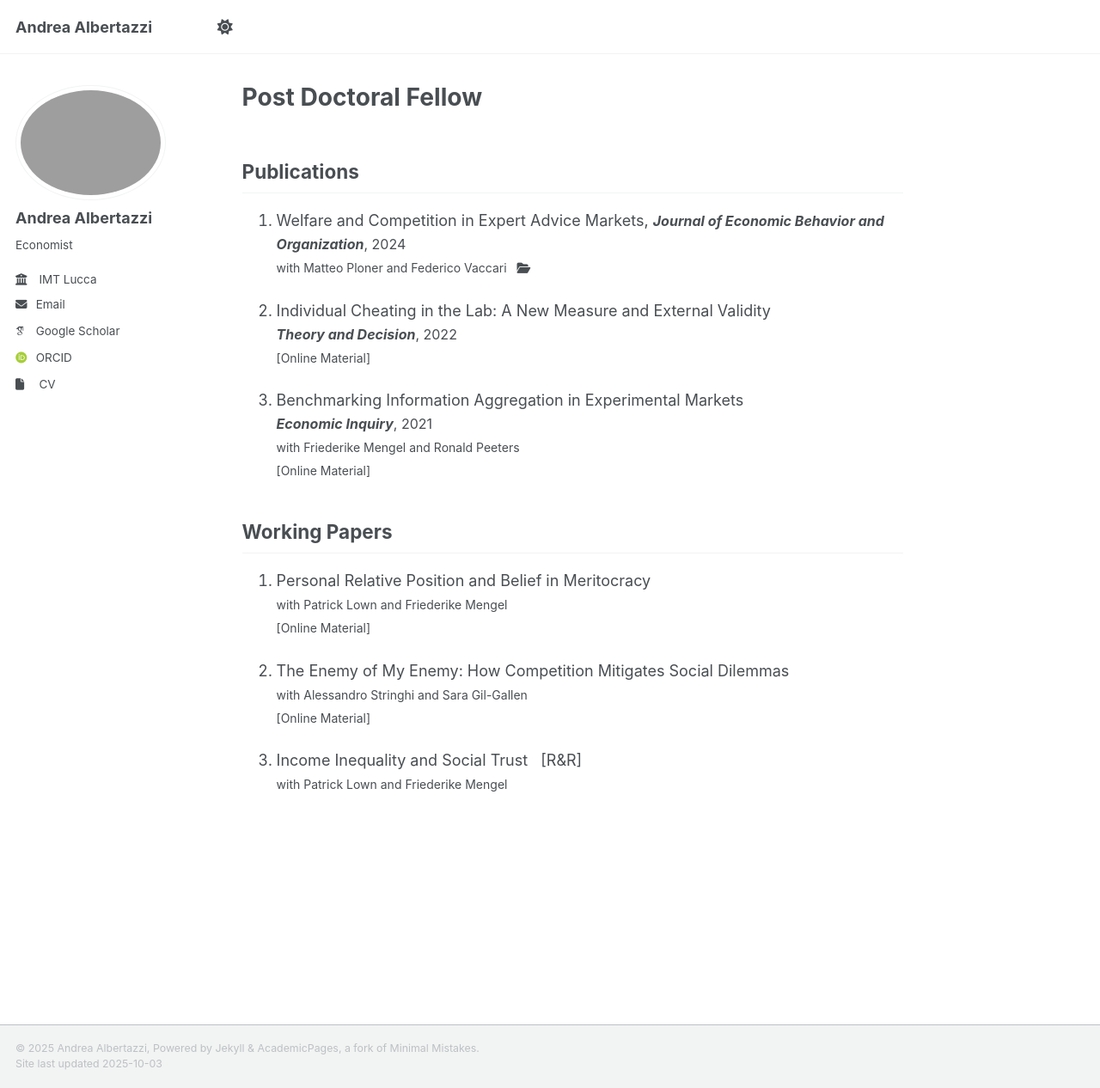
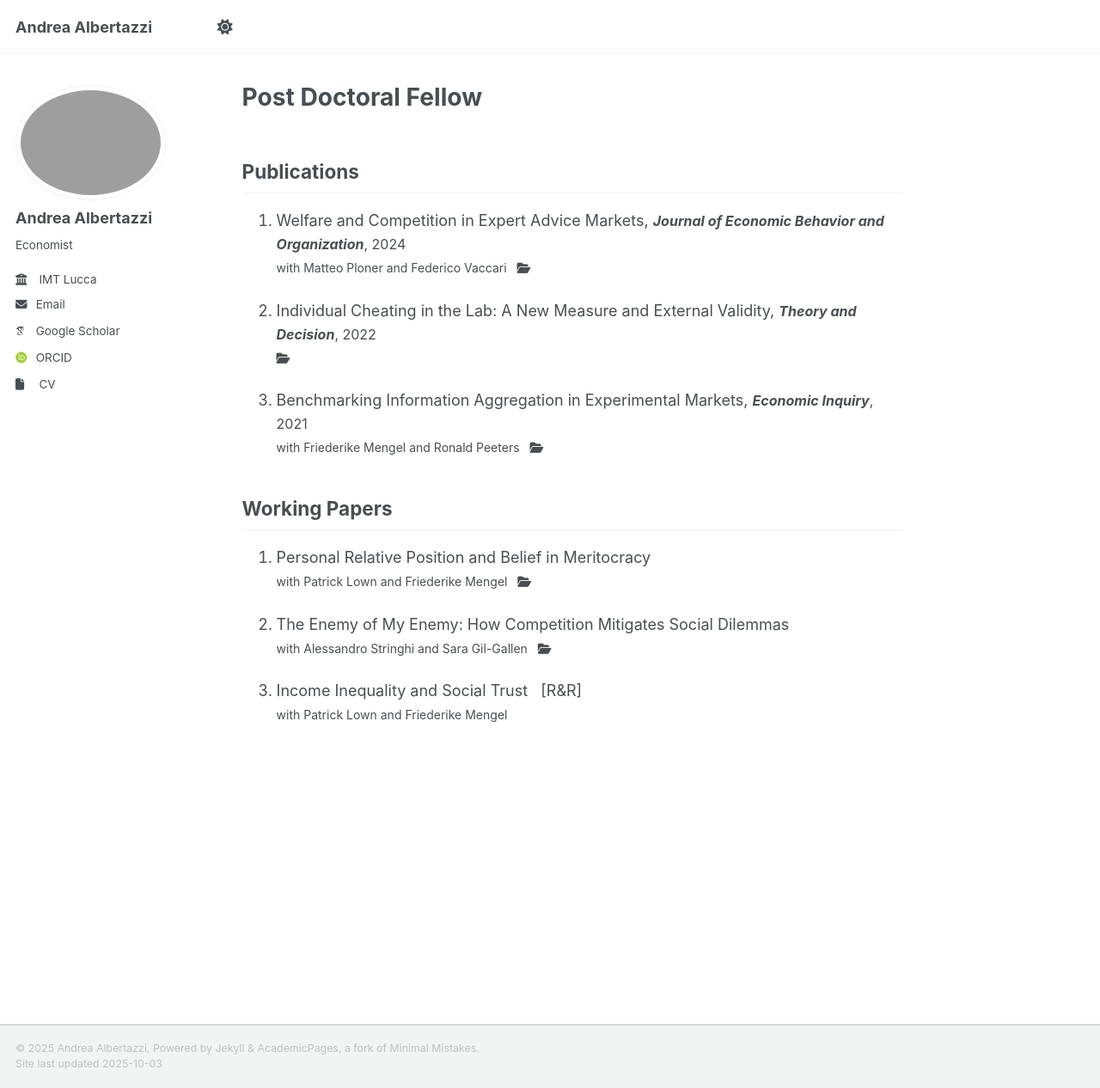
Before and after one commit to tazze87/tazze87.github.io, a Jekyll site: the page built from _pages/about.md, in a window 1280 px wide and 1266 px high. Shown: the whole window at 86% size. Built offline with Jekyll 4.4.1, drawn with Linux system fonts in a browser that asks for light colours; some web fonts are replaced; a script that is not in the unit is left out.

Commit message:
Update about.md

```diff
--- a/_pages/about.md
+++ b/_pages/about.md
@@ -12,24 +12,22 @@ author_profile: true
   <i class="fas fa-folder-open"></i>
 </a> </span>
 
-2. [Individual Cheating in the Lab: A New Measure and External Validity](/files/A-CheatingLabvField.pdf){:target="_blank" rel="noopener noreferrer"}<br>
+2. [Individual Cheating in the Lab: A New Measure and External Validity](/files/A-CheatingLabvField.pdf){:target="_blank" rel="noopener noreferrer"},
     <span style="font-size:16px;">***Theory and Decision***, 2022</span><br>
-    <span style="font-size:14px;"><a href="https://osf.io/deg6q/files/" target="_blank" rel="noopener noreferrer">[Online Material]</a></span>
+    <span style="font-size:14px;"><a href="https://osf.io/deg6q/files/" target="_blank" rel="noopener noreferrer"><i class="fas fa-folder-open"></i></a></span>
 
-3. [Benchmarking Information Aggregation in Experimental Markets](/files/AMP-InfoAgg.pdf){:target="_blank" rel="noopener noreferrer"}<br>
+3. [Benchmarking Information Aggregation in Experimental Markets](/files/AMP-InfoAgg.pdf){:target="_blank" rel="noopener noreferrer"},
     <span style="font-size:16px;">***Economic Inquiry***, 2021</span><br>
-    <span style="font-size:14px;">with <a href="https://sites.google.com/site/friederikemengel/home?authuser=0" target="_blank" rel="noopener noreferrer">Friederike Mengel</a> and <a href="https://sites.google.com/site/ronaldpeeters74" target="_blank" rel="noopener noreferrer">Ronald Peeters</a><br>
-    <a href="https://osf.io/8v6um/?view_only=f1e53389450f44ae9c7994510b734a4a" target="_blank" rel="noopener noreferrer">[Online Material]</a></span>
+    <span style="font-size:14px;">with <a href="https://sites.google.com/site/friederikemengel/home?authuser=0" target="_blank" rel="noopener noreferrer">Friederike Mengel</a> and <a href="https://sites.google.com/site/ronaldpeeters74" target="_blank" rel="noopener noreferrer">Ronald Peeters</a> &nbsp; <a href="https://osf.io/8v6um/?view_only=f1e53389450f44ae9c7994510b734a4a" target="_blank" rel="noopener noreferrer"><i class="fas fa-folder-open"></i></a></span>
 <br>
 
 ## Working Papers
 1. <a href="https://papers.ssrn.com/sol3/papers.cfm?abstract_id=3789067" target="_blank" rel="noopener noreferrer">Personal Relative Position and Belief in Meritocracy</a><br>
-    <span style="font-size:14px;">with <a href="http://www.patricklown.com" target="_blank" rel="noopener noreferrer">Patrick Lown</a> and <a href="https://sites.google.com/site/friederikemengel/home?authuser=0" target="_blank" rel="noopener noreferrer">Friederike Mengel</a><br>
-    <a href="https://osf.io/9mhvg" target="_blank" rel="noopener noreferrer">[Online Material]</a></span>
+    <span style="font-size:14px;">with <a href="http://www.patricklown.com" target="_blank" rel="noopener noreferrer">Patrick Lown</a> and <a href="https://sites.google.com/site/friederikemengel/home?authuser=0" target="_blank" rel="noopener noreferrer">Friederike Mengel</a> &nbsp; <a href="https://osf.io/9mhvg" target="_blank" rel="noopener noreferrer"><i class="fas fa-folder-open"></i></a></span>
 
 2. <a href="https://doi.org/10.31235/osf.io/xf43q" target="_blank" rel="noopener noreferrer">The Enemy of My Enemy: How Competition Mitigates Social Dilemmas</a><br>
-    <span style="font-size:14px;">with <a href="https://sites.google.com/view/alessandrostringhi" target="_blank" rel="noopener noreferrer">Alessandro Stringhi</a> and <a href="https://scholar.google.com/citations?user=Rmg1qDgAAAAJ&hl=es" target="_blank" rel="noopener noreferrer">Sara Gil-Gallen</a><br>
-    <a href="https://osf.io/wpd73/?view_only=89cb0c5cdb3a4f72a8f1aaaf1f69181c" target="_blank" rel="noopener noreferrer">[Online Material]</a></span>
+    <span style="font-size:14px;">with <a href="https://sites.google.com/view/alessandrostringhi" target="_blank" rel="noopener noreferrer">Alessandro Stringhi</a> and <a href="https://scholar.google.com/citations?user=Rmg1qDgAAAAJ&hl=es" target="_blank" rel="noopener noreferrer">Sara Gil-Gallen</a> &nbsp;
+    <a href="https://osf.io/wpd73/?view_only=89cb0c5cdb3a4f72a8f1aaaf1f69181c" target="_blank" rel="noopener noreferrer"><i class="fas fa-folder-open"></i></a></span>
 
 3. Income Inequality and Social Trust &nbsp; [R&R]<br>
     <span style="font-size:14px;">with <a href="http://www.patricklown.com" target="_blank" rel="noopener noreferrer">Patrick Lown</a> and <a href="https://sites.google.com/site/friederikemengel/home?authuser=0" target="_blank" rel="noopener noreferrer">Friederike Mengel</a></span>
```
